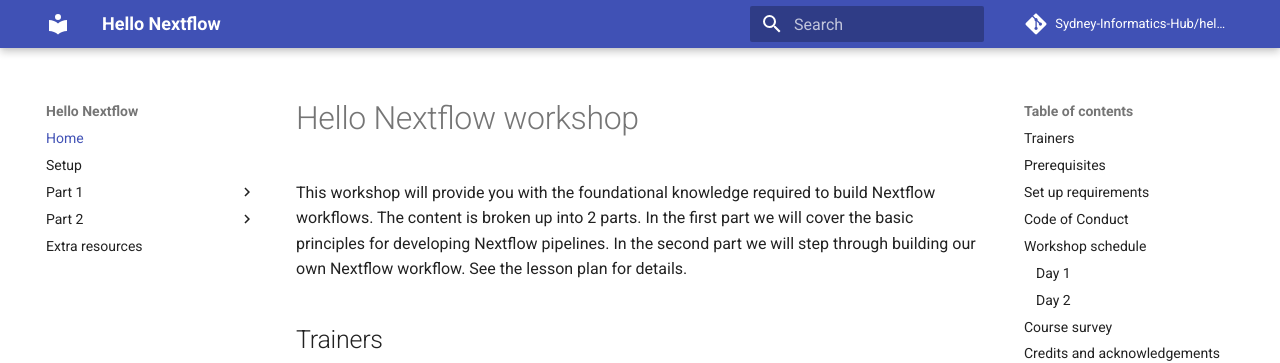
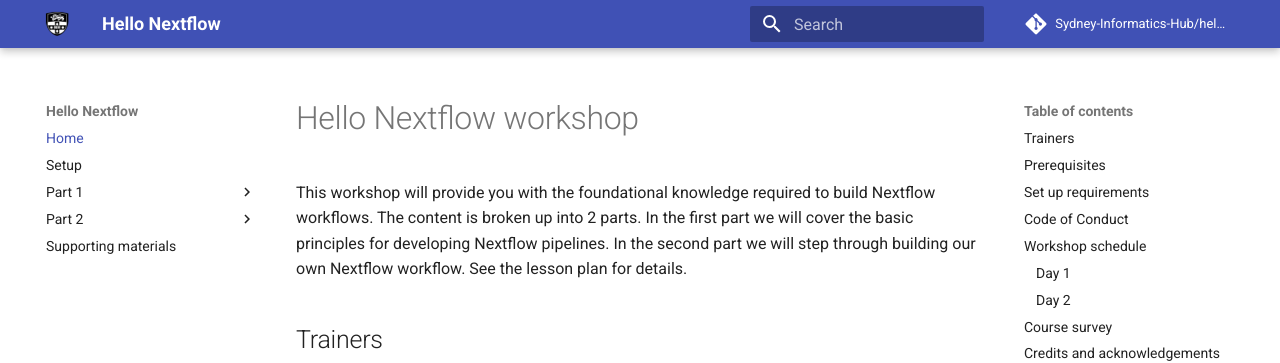
Before and after one commit to Sydney-Informatics-Hub/hello-nextflow, an MkDocs documentation site: the page built from docs/index.md, in a window 1280 px wide. Shown: the top 363 px of the page. Built offline with MkDocs 1.6.1 and Material for MkDocs 9.7.7, drawn with Linux system fonts in a browser that asks for light colours; comment, search, counter and statistics services are not loaded.

Commit message:
Add logo

```diff
--- a/mkdocs.yml
+++ b/mkdocs.yml
@@ -22,10 +22,11 @@ nav:
     - 2.3 Multiple process inputs: part2/03_quant.md
     - 2.4 Combining channels, multiple process outputs: part2/04_multiqc.md
     - 2.5 Upscaling to multiple samples and introspection: part2/05_scale.md
-  - Extra resources: resources.md
+  - Supporting materials: resources.md
 
 theme:
   name: material
+  logo: assets/usyd-logo.png
 
 markdown_extensions:
   - admonition
```
Also changed, not shown: docs/assets/usyd-logo.png (added).
